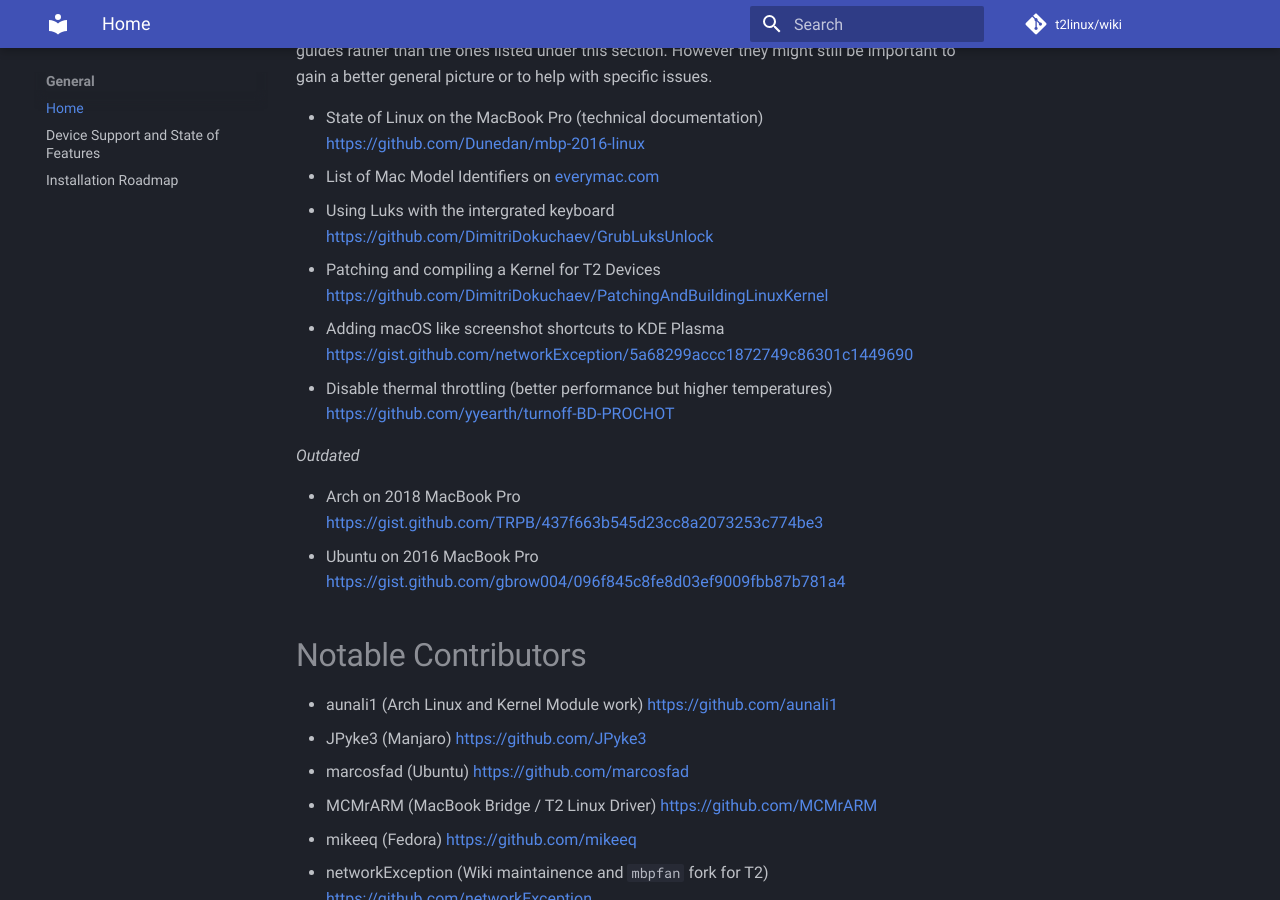
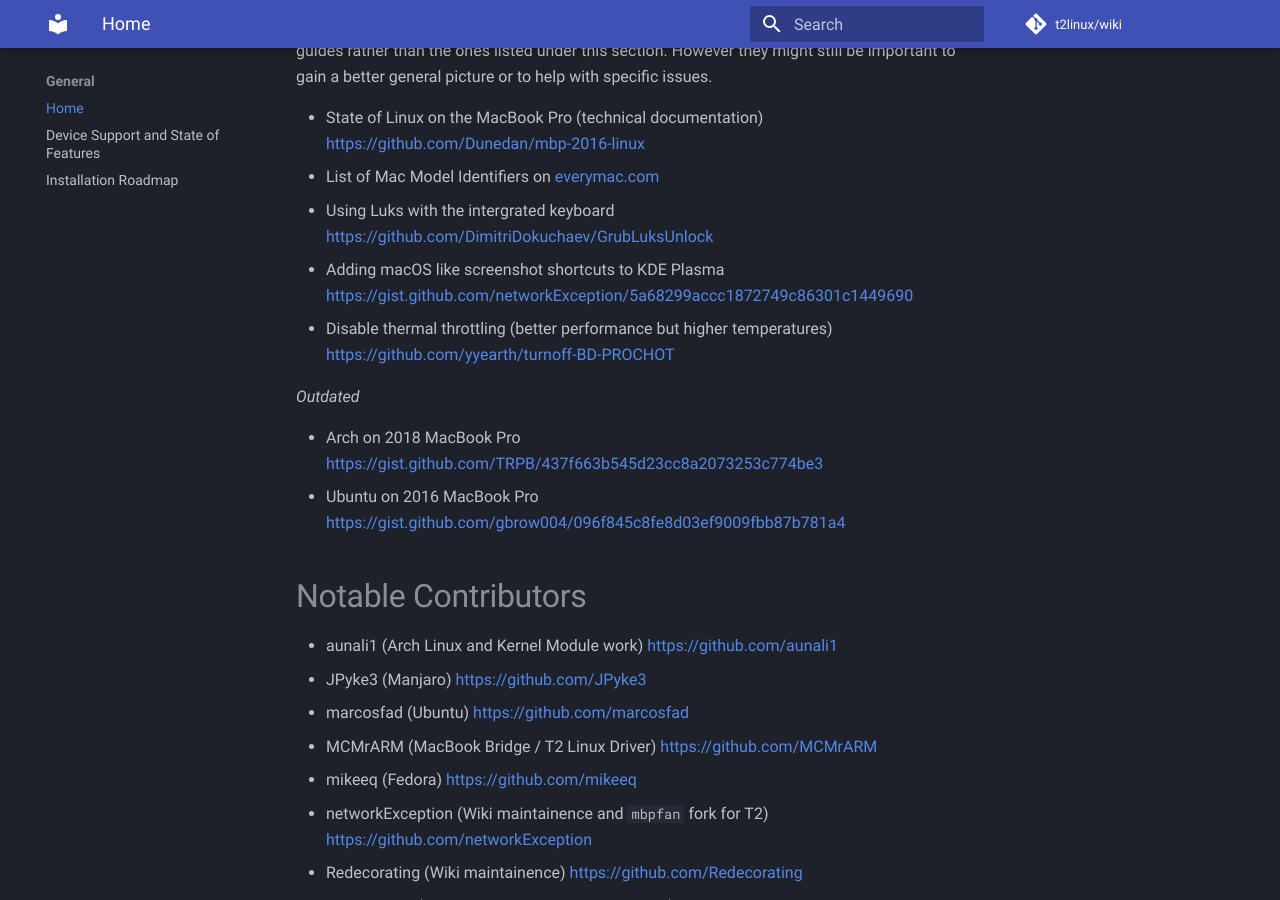
Before and after one commit to t2linux/wiki, an MkDocs documentation site: the page built from docs/index.md, in a window 1280 px wide and 900 px high, scrolled down 1528 px. Built offline with MkDocs 1.6.1 and Material for MkDocs 9.7.7, drawn with Linux system fonts in a browser that asks for light colours; comment, search, counter and statistics services are not loaded.

Commit message:
Index: Remove reference to kernel build guide
This guide is getting replaced by wiki.t2linux.org/guides/kernel

```diff
--- a/docs/index.md
+++ b/docs/index.md
@@ -44,7 +44,6 @@ Note that if you are using one of the distributions listed above you should foll
 - State of Linux on the MacBook Pro (technical documentation) [https://github.com/Dunedan/mbp-2016-linux](https://github.com/Dunedan/mbp-2016-linux)
 - List of Mac Model Identifiers on [everymac.com](https://everymac.com/systems/by_capability/mac-specs-by-machine-model-machine-id.html)
 - Using Luks with the intergrated keyboard [https://github.com/DimitriDokuchaev/GrubLuksUnlock](https://github.com/DimitriDokuchaev/GrubLuksUnlock)
-- Patching and compiling a Kernel for T2 Devices [https://github.com/DimitriDokuchaev/PatchingAndBuildingLinuxKernel](https://github.com/DimitriDokuchaev/PatchingAndBuildingLinuxKernel)
 - Adding macOS like screenshot shortcuts to KDE Plasma [https://gist.github.com/networkException/5a68299accc1872749c86301c1449690](https://gist.github.com/networkException/5a68299accc1872749c86301c1449690)
 - Disable thermal throttling (better performance but higher temperatures) [https://github.com/yyearth/turnoff-BD-PROCHOT](https://github.com/yyearth/turnoff-BD-PROCHOT)
 
```
